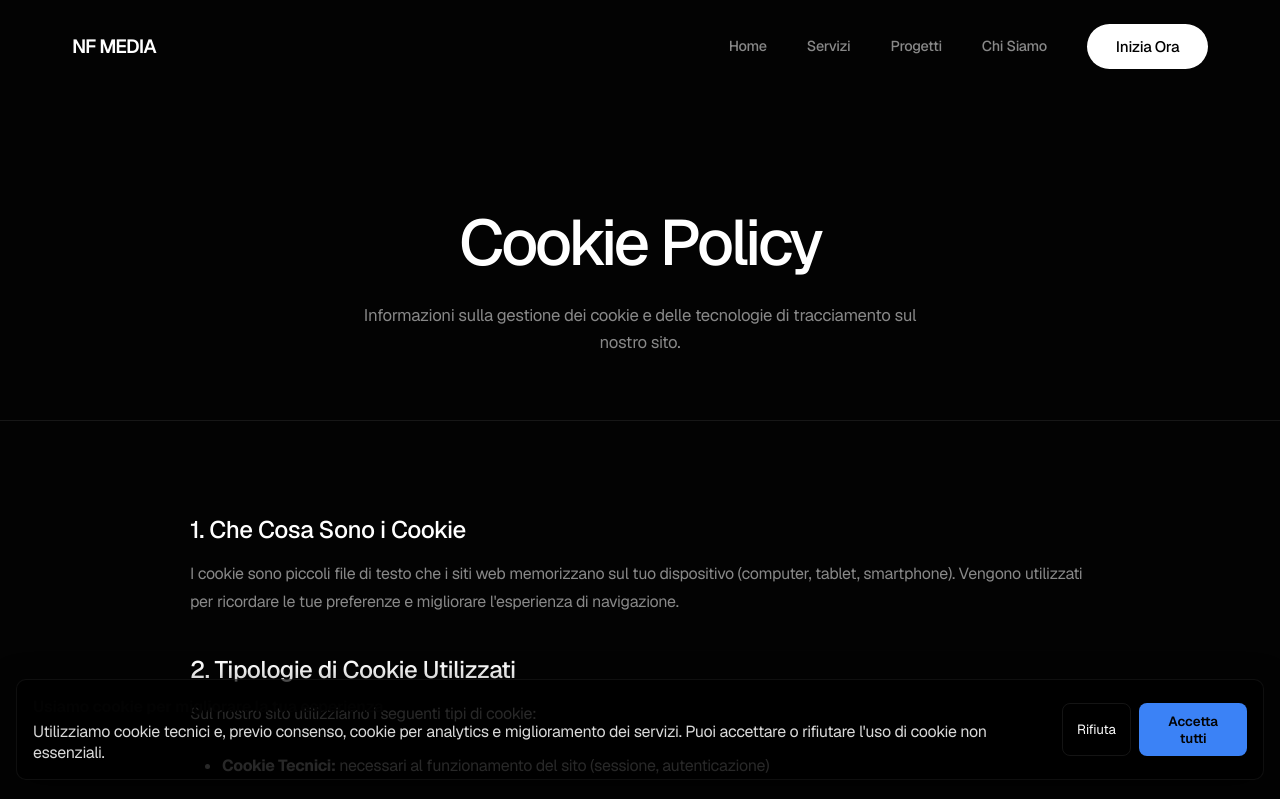
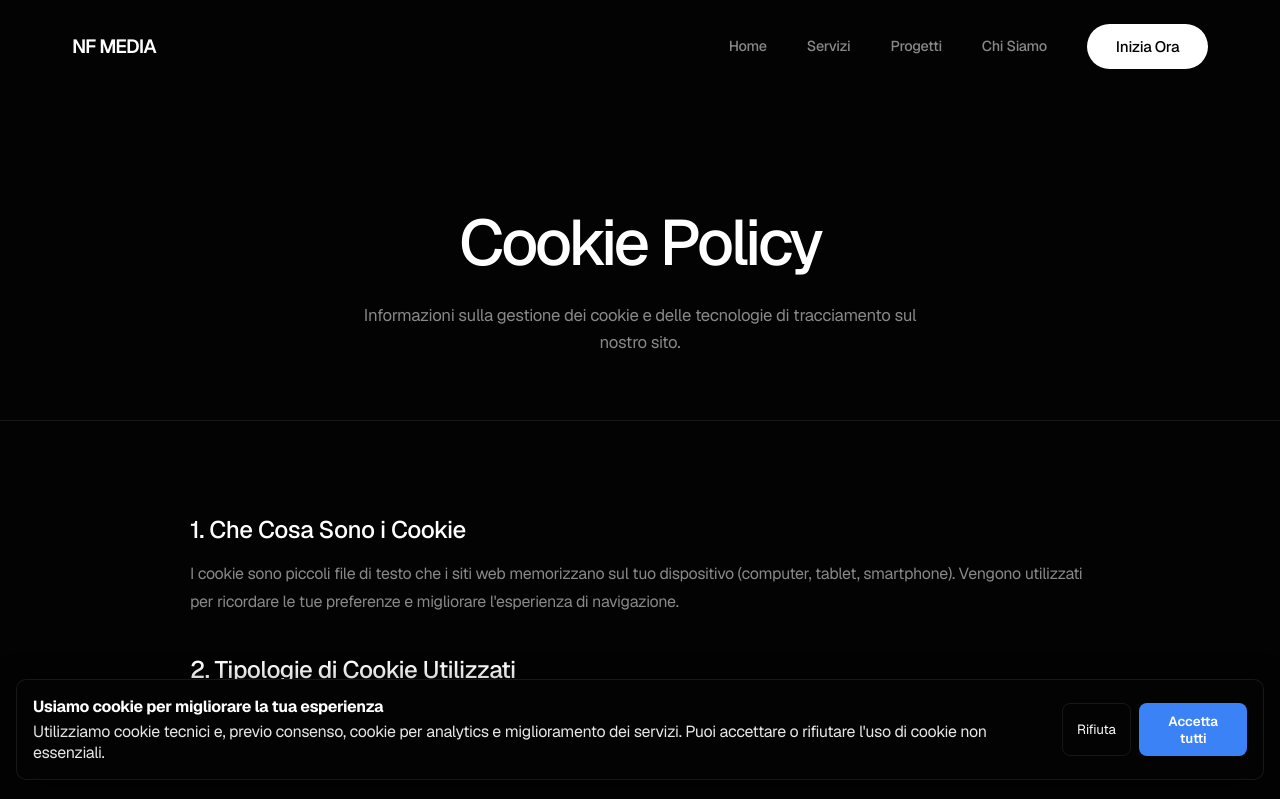
Before and after one commit to ilnicohub/sito-nf-media, a Next.js app: page /cookie in a window 1280 px wide. Shown: the top 799 px of the page. Built offline with nearby package versions, Linux system fonts and the light colour scheme.

Commit message:
Fix cookies banner

```diff
--- a/src/components/3d/HeadsetVRScene.tsx
+++ b/src/components/3d/HeadsetVRScene.tsx
@@ -123,7 +123,7 @@ export default function HeadsetVRScene() {
   return (
     <Canvas
       shadows
-      camera={{ position: [0, 0, 2.5], fov: 45 }}
+      camera={{ position: [0, 0, 4], fov: 45 }}
       style={{ width: "100%", height: "500px", background: "rgba(3,3,3,0)" }}
       gl={{ antialias: true, alpha: true }}
     >
--- a/src/components/ui/CookieBanner.module.css
+++ b/src/components/ui/CookieBanner.module.css
@@ -1,15 +1,11 @@
-:root {
-  --cookie-bg: rgba(0,0,0,0.7);
-}
-
 .banner {
   position: fixed;
   left: 1rem;
   right: 1rem;
   bottom: 1.25rem;
-  background: var(--cookie-bg);
-  color: var(--background);
-  border: 1px solid rgba(255,255,255,0.06);
+  background: var(--background); /* solid dark background */
+  color: var(--foreground);
+  border: 1px solid var(--border);
   padding: 1rem;
   z-index: 9999;
   border-radius: 10px;
@@ -25,7 +21,8 @@
 
 .text p {
   margin: 0.25rem 0 0;
-  color: rgba(255,255,255,0.85);
+  color: var(--foreground);
+  opacity: 0.9;
 }
 
 .actions {
@@ -35,7 +32,7 @@
 
 .accept {
   background: var(--accent-primary);
-  color: var(--background);
+  color: var(--foreground);
   border: 1px solid transparent;
   padding: 0.55rem 0.9rem;
   border-radius: 8px;
```
